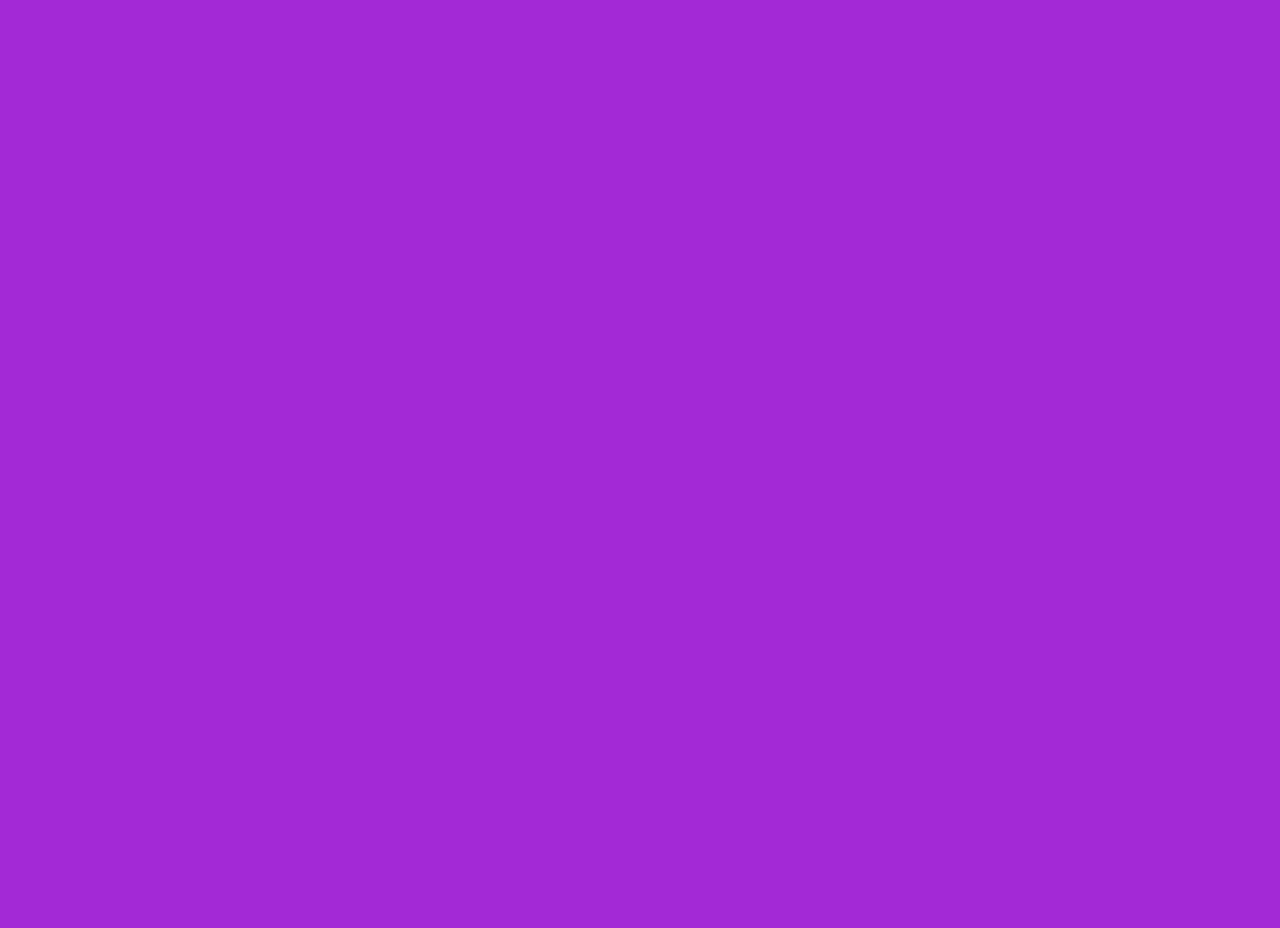
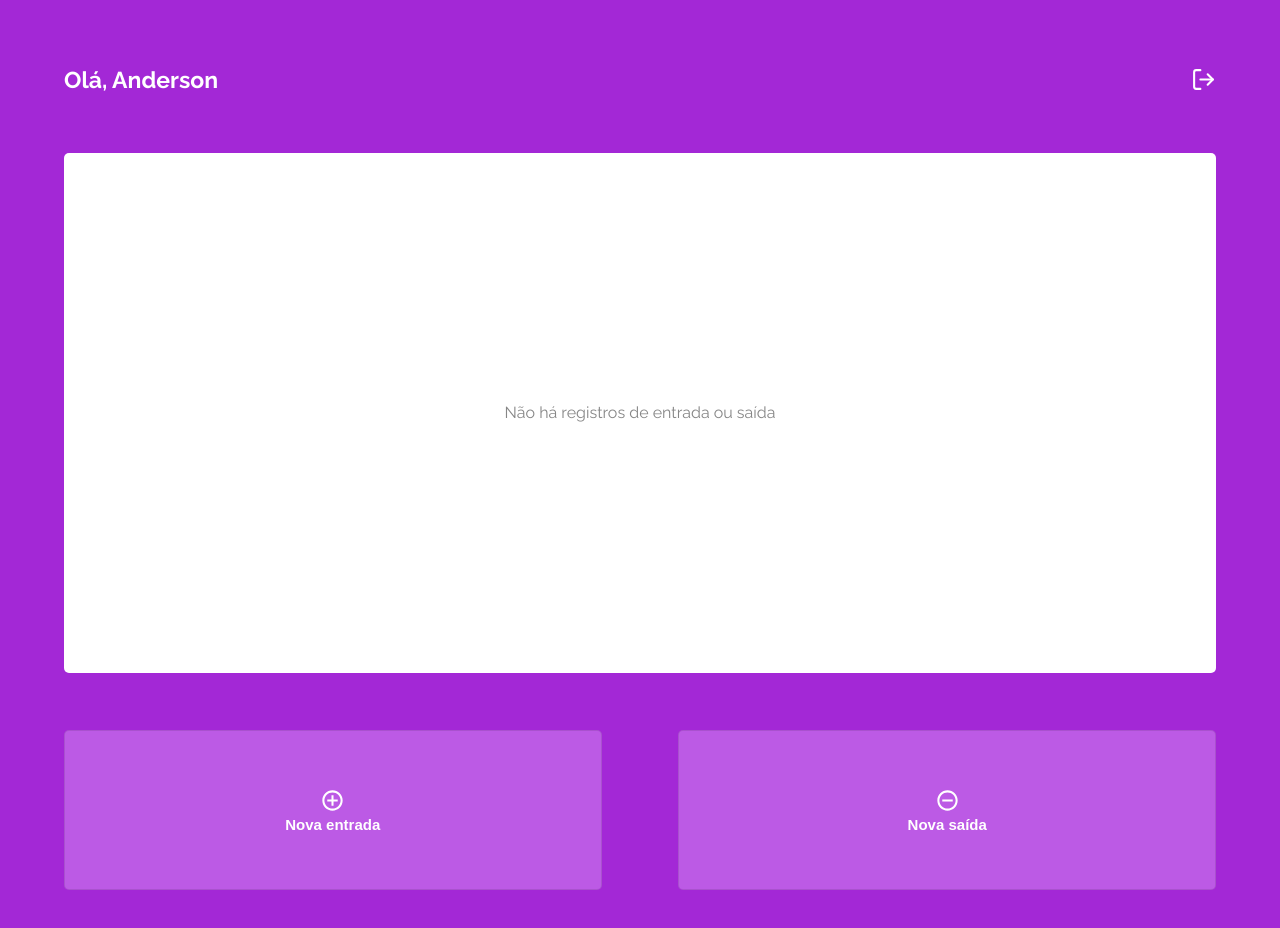
Before and after one commit to 01AndersonDuarte/projeto14-mywallet-front, a React (Create React App) app: page /home in a window 1280 px wide. Before the commit this address had no page. Shown: the top 928 px of the page. Before the commit the page ends 800 px from the top, so only its background shows below. Built offline with nearby package versions, Linux system fonts and the light colour scheme; a web font is replaced by a local one.

Commit message:
Tela transações criada

```diff
--- a/package.json
+++ b/package.json
@@ -9,6 +9,7 @@
     "axios": "^1.3.5",
     "react": "^18.2.0",
     "react-dom": "^18.2.0",
+    "react-icons": "^4.8.0",
     "react-loader-spinner": "^5.3.4",
     "react-router-dom": "^6.10.0",
     "react-scripts": "5.0.1",
--- a/src/App.js
+++ b/src/App.js
@@ -2,6 +2,8 @@ import { BrowserRouter, Routes, Route } from "react-router-dom";
 
 import LoginPage from "./pages/LoginPage/LoginPage";
 import RegisterPage from "./pages/RegisterPage/RegisterPage";
+import HomePage from "./pages/HomePage/HomePage";
+import TransactionPage from "./pages/TransactionPage/TransactionPage";
 
 export default function App() {
   return (
@@ -9,6 +11,8 @@ export default function App() {
       <Routes>
         <Route path="/" element={<LoginPage />} />
         <Route path="/cadastro" element={<RegisterPage />} />
+        <Route path="/home" element={<HomePage />} />
+        <Route path="/nova-transacao/:type" element={<TransactionPage />} />
       </Routes>
     </BrowserRouter>
   );
--- /dev/null
+++ b/src/pages/HomePage/HomePage.js
@@ -0,0 +1,107 @@
+import { useState } from "react";
+import styled from "styled-components";
+
+import { FiLogOut } from "react-icons/fi";
+import { IoMdAddCircleOutline, IoMdRemoveCircleOutline } from "react-icons/io";
+import { useNavigate } from "react-router-dom";
+
+export default function HomePage() {
+    const [userName, setUserName] = useState('Anderson');
+    const navigate = useNavigate();
+
+    return (
+        <ContainerHome>
+            <header>
+                <h1>Olá, {userName} </h1>
+                <LogOffIcon />
+            </header>
+            <main>
+                <p>
+                    Não há registros de
+                    entrada ou saída
+                </p>
+            </main>
+            <footer>
+                <button onClick={()=>navigate("/nova-transacao/entrada")}>
+                    <AddIcon />
+                    <h3>Nova entrada</h3>
+                </button>
+                <button onClick={()=>navigate("/nova-transacao/saída")}>
+                    <RemoveIcon />
+                    <h3>Nova saída</h3>
+                </button>
+            </footer>
+        </ContainerHome>
+    );
+}
+
+const ContainerHome = styled.div`
+    width: 100%;
+    padding: 5%;
+    font-family: 'Raleway';
+
+    header{
+        display: flex;
+        align-items: center;
+        justify-content: space-between;
+        margin-bottom: 5%;
+        h1{
+            color: #FFFFFF;
+            font-weight: 700;
+            font-size: 23px;
+            line-height: 31px;
+        }
+    }
+
+    main{
+        height: 65vh;
+        padding: 10%;
+        background-color: #FFFFFF;
+        color: #868686;
+        font-weight: 400;
+        border-radius: 5px;
+        margin-bottom: 5%;
+
+        display: flex;
+        justify-content: center;
+        align-items: center;
+        text-align: center;
+    }
+
+    footer{
+        width: 100%;
+        display: flex;
+        justify-content: space-between;
+
+        button{
+            width: 42vw;
+            height: 20vh;
+
+            color: #FFFFFF;
+            font-size: 15px;
+            font-weight: 700;
+            background-color: #bc5ae5;
+            border: solid 1px rgba(0, 0, 0, 0.1);
+            border-radius: 5px;
+        }
+    }
+`;
+const LogOffIcon = styled(FiLogOut)`
+     font-size: 25px;
+     color: #FFFFFF;
+     /* position: absolute;
+     right: 5%;
+     top: 8%; */
+     cursor: pointer;
+
+`;
+const AddIcon = styled(IoMdAddCircleOutline)`
+    font-size: 25px;
+    color: #FFFFFF;
+    cursor: pointer;
+`;
+const RemoveIcon = styled(IoMdRemoveCircleOutline)`
+    font-size: 25px;
+    color: #FFFFFF;
+    cursor: pointer;
+`;
--- /dev/null
+++ b/src/pages/TransactionPage/TransactionPage.js
@@ -0,0 +1,73 @@
+import { useNavigate, useParams } from "react-router-dom";
+import { LoadingCircle, Loading } from "../../components/Loading";
+import { useEffect, useState } from "react";
+import styled from "styled-components";
+import { StyledForm } from "../../components/styledForm";
+
+export default function TransactionPage() {
+    const { type } = useParams();
+    const [transaction, setTransaction] = useState({ value: '', description: '' });
+    const [request, setRequest] = useState(false);
+    const navigate = useNavigate();
+
+    useEffect(() => {
+        if (type !== 'saída' && type !== 'entrada') {
+            navigate('/home');
+        }
+    }, []);
+
+    if (type !== 'saída' && type !== 'entrada') {
+        return <LoadingCircle />
+    }
+
+    function insertTransactionData(event) {
+        event.target.setCustomValidity('');
+
+        const value = event.target.value;
+        const attribute = event.target.name;
+
+        setTransaction({ ...setTransaction, [attribute]: value });
+    }
+    return (
+        <Container>
+            <header>
+                <h1>Nova {type} </h1>
+            </header>
+            <StyledForm onSubmit={() => setRequest(true)}>
+                <input
+                    disabled={request}
+                    type="number"
+                    placeholder="Valor"
+                    name="value"
+                    value={transaction.value}
+                    onChange={insertTransactionData}
+                    required
+                    onInvalid={(event) => event.target.setCustomValidity('Por favor, insira com um valor válido.')}
+                />
+                <input
+                    disabled={request}
+                    type="text"
+                    placeholder="Descrição"
+                    name="description"
+                    value={transaction.description}
+                    onChange={insertTransactionData}
+                    required
+                    onInvalid={(event) => event.target.setCustomValidity('Por favor, insira uma descrição.')}
+                />
+                <button type="submit" disabled={request}>{request ? <Loading /> : `Salvar ${type}`}</button>
+            </StyledForm>
+        </Container>
+    );
+}
+
+const Container = styled.div`
+    width: 100%;
+    padding: 10%;
+    font-family: 'Raleway';
+    h1{
+        color: #FFFFFF;
+        font-weight: 700;
+        font-size: 23px;
+        line-height: 31px;
+    }
+`;
```
Also changed, not shown: 1 other file (tests, documents, lock files or other folders).
